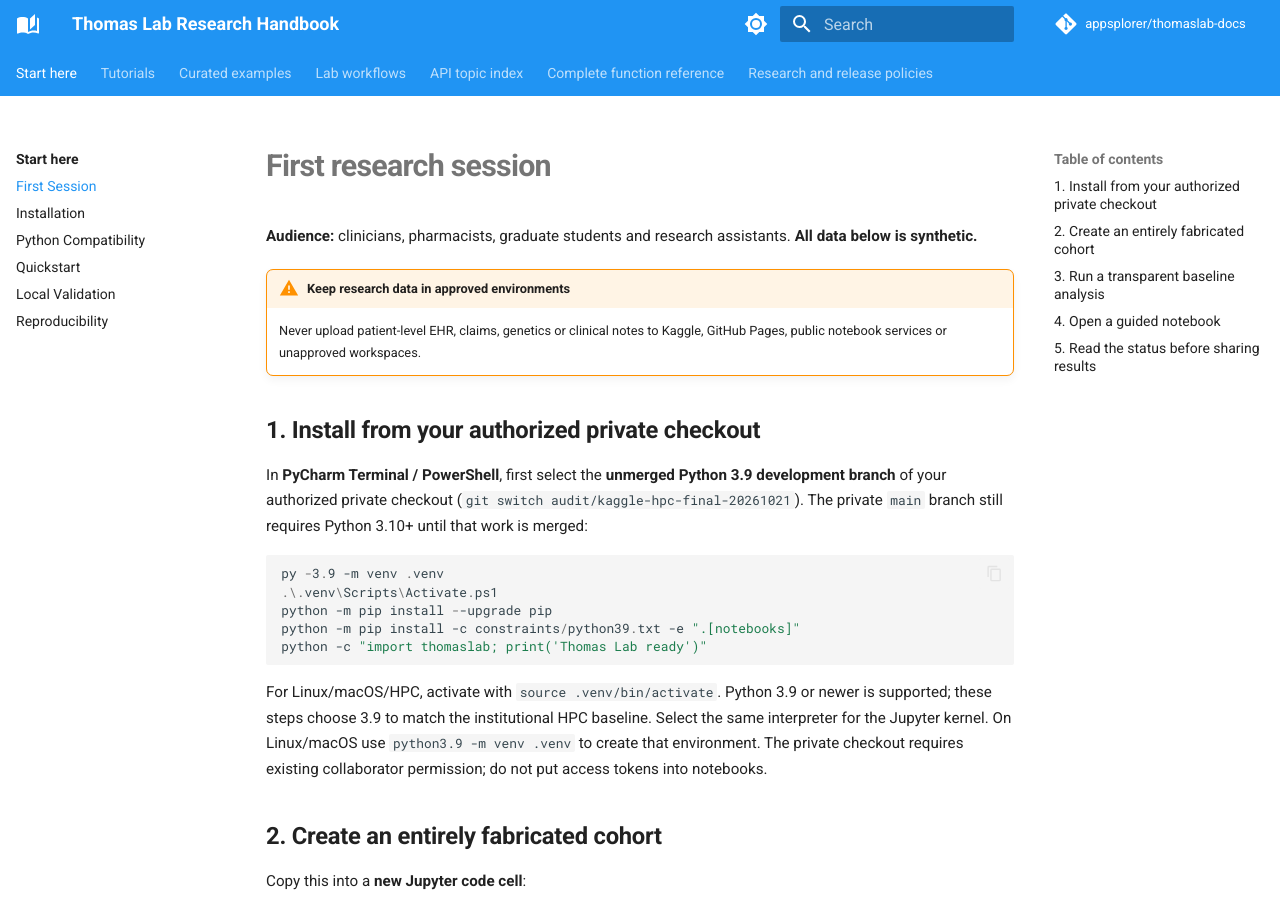
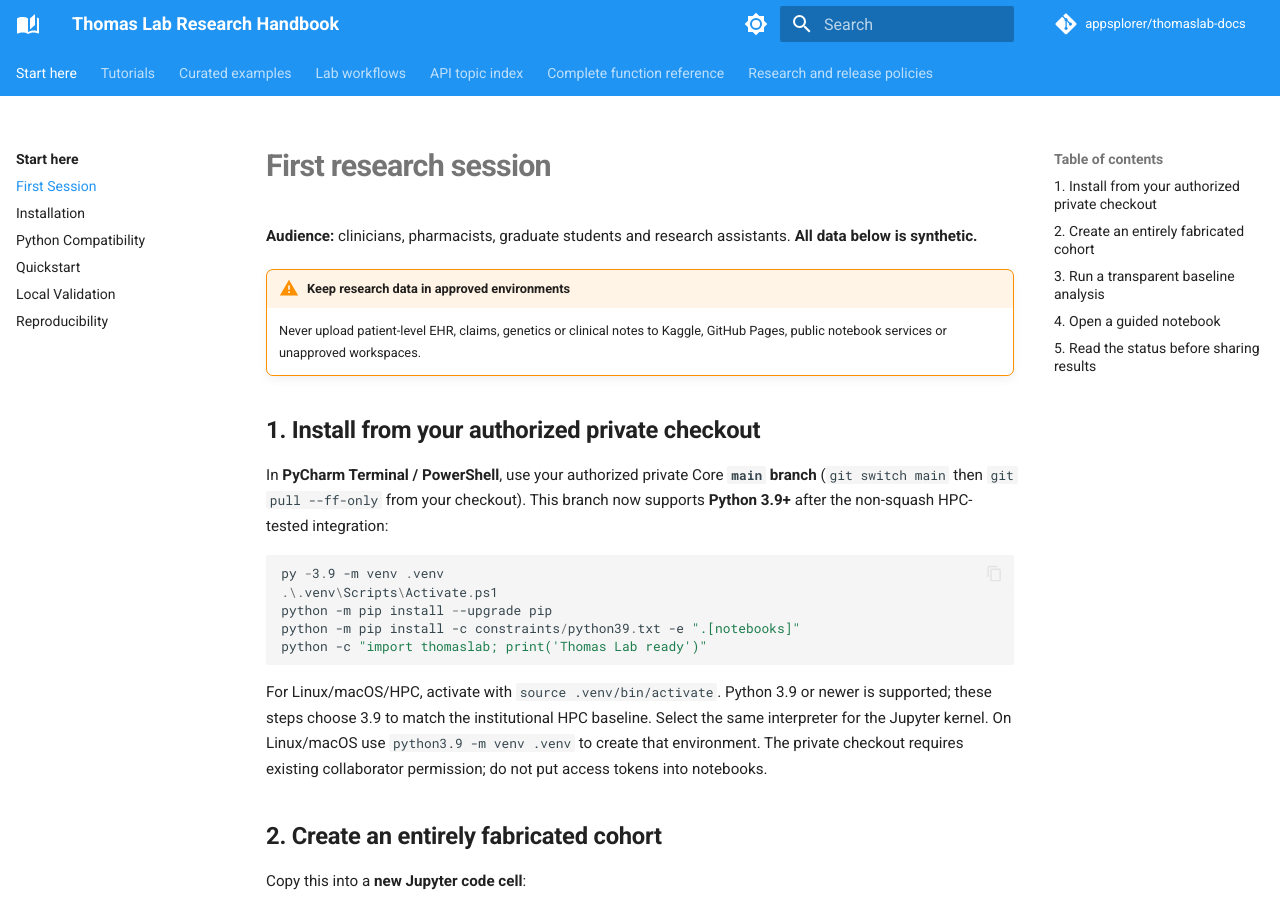
Before and after one commit to appsplorer/thomaslab-docs, an MkDocs documentation site: the page built from docs/getting-started/first-session.md, in a window 1280 px wide and 900 px high. Built offline with MkDocs 1.6.1 and Material for MkDocs 9.7.7, drawn with Linux system fonts in a browser that asks for light colours; comment, search, counter and statistics services are not loaded.

Commit message:
docs: reflect merged Core main Python3.9 support while retaining source evidence

````diff
--- a/docs/getting-started/first-session.md
+++ b/docs/getting-started/first-session.md
@@ -7,7 +7,7 @@
 
 ## 1. Install from your authorized private checkout
 
-In **PyCharm Terminal / PowerShell**, first select the **unmerged Python 3.9 development branch** of your authorized private checkout (`git switch audit/kaggle-hpc-final-20261021`). The private `main` branch still requires Python 3.10+ until that work is merged:
+In **PyCharm Terminal / PowerShell**, use your authorized private Core **`main` branch** (`git switch main` then `git pull --ff-only` from your checkout). This branch now supports **Python 3.9+** after the non-squash HPC-tested integration:
 
 ```powershell
 py -3.9 -m venv .venv
````
